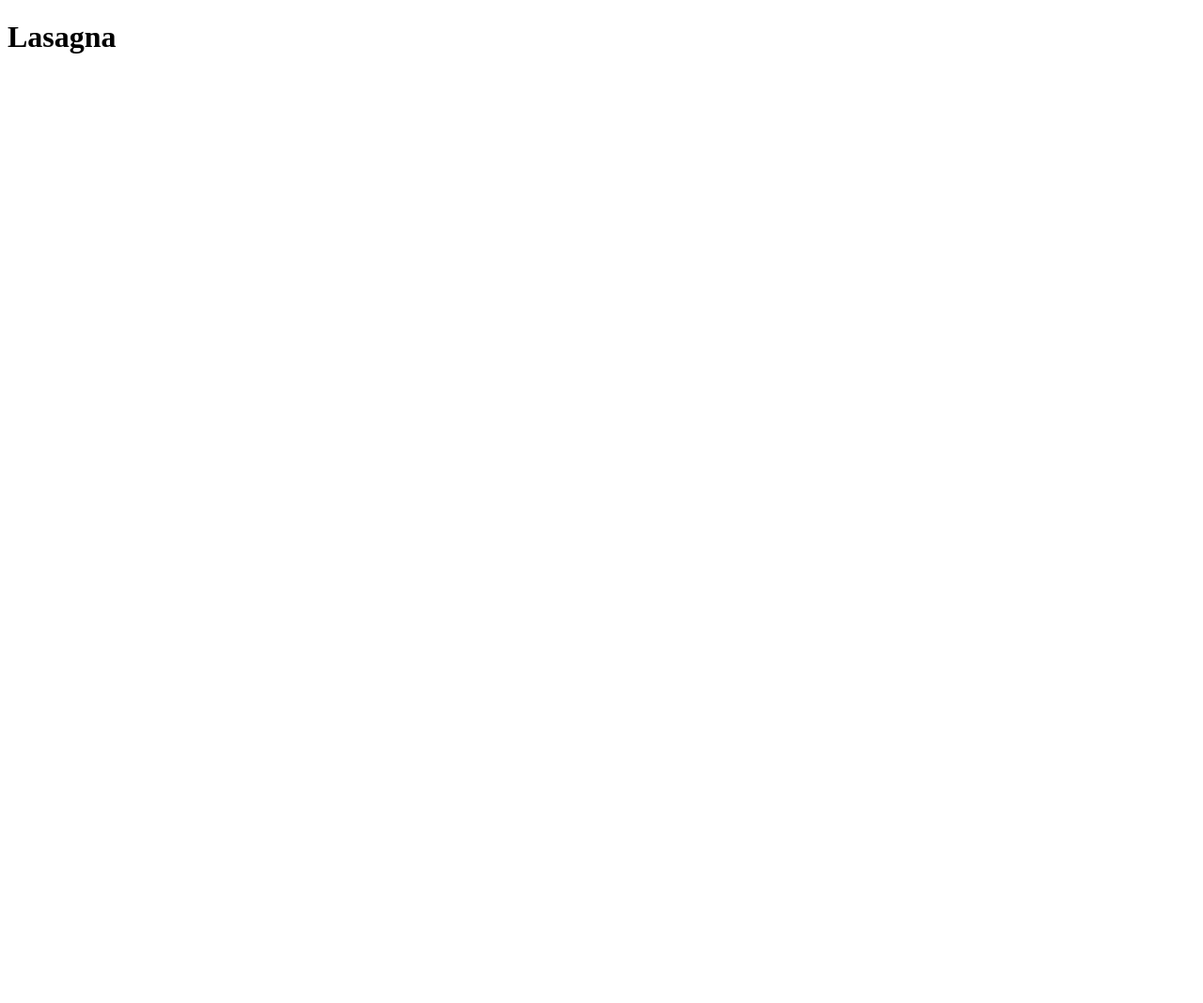
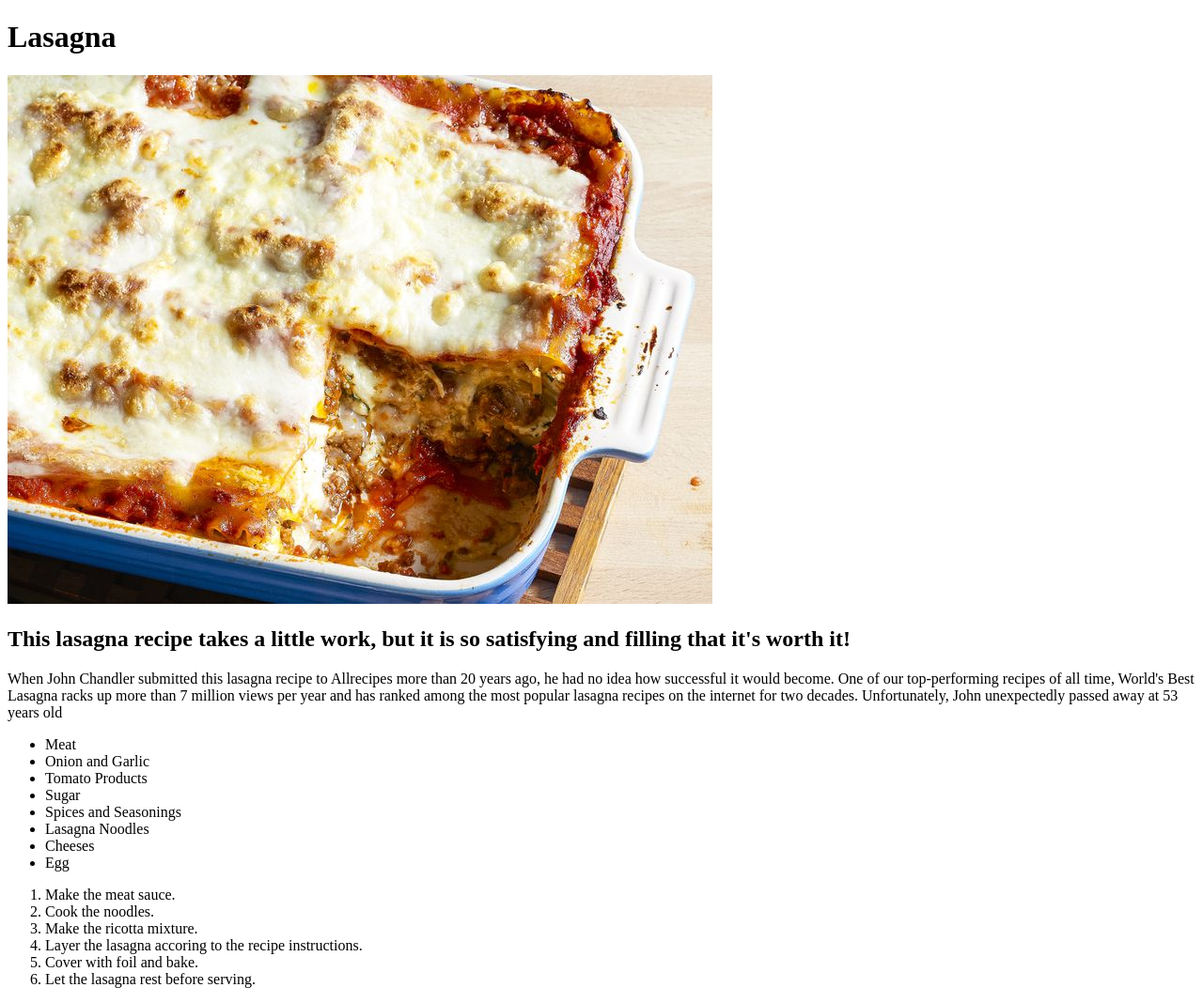
Before and after one commit to henzhero/odin-recipes, a plain HTML site: page recipes/lasagna.html in a window 1280 px wide. Shown: the whole page at 94% size. Before the commit the page ends 800 px from the top, so only its background shows below. Drawn offline with Linux system fonts and the light colour scheme.

Commit message:
modified lasagna page

```diff
--- a/recipes/lasagna.html
+++ b/recipes/lasagna.html
@@ -7,5 +7,34 @@
 </head>
 <body>
     <h1>Lasagna</h1>
+    <img src="../pictures/lasagna.jpg" alt="lasagna image">
+
+    <h2>
+        This lasagna recipe takes a little work, but it is so satisfying and filling that it's worth it!
+    </h2>
+
+    <p>
+        When John Chandler submitted this lasagna recipe to Allrecipes more than 20 years ago, he had no idea how successful it would become. One of our top-performing recipes of all time, World's Best Lasagna racks up more than 7 million views per year and has ranked among the most popular lasagna recipes on the internet for two decades. Unfortunately, John unexpectedly passed away at 53 years old
+    </p>
+
+    <ul>
+        <li>Meat</li>
+        <li>Onion and Garlic</li>
+        <li>Tomato Products</li>
+        <li>Sugar</li>
+        <li>Spices and Seasonings</li>
+        <li>Lasagna Noodles</li>
+        <li>Cheeses</li>
+        <li>Egg</li>
+    </ul>
+
+    <ol>
+        <li>Make the meat sauce.</li>
+        <li>Cook the noodles.</li>
+        <li>Make the ricotta mixture.</li>
+        <li>Layer the lasagna accoring to the recipe instructions.</li>
+        <li>Cover with foil and bake.</li>
+        <li>Let the lasagna rest before serving.</li>
+    </ol>
 </body>
 </html>
```
